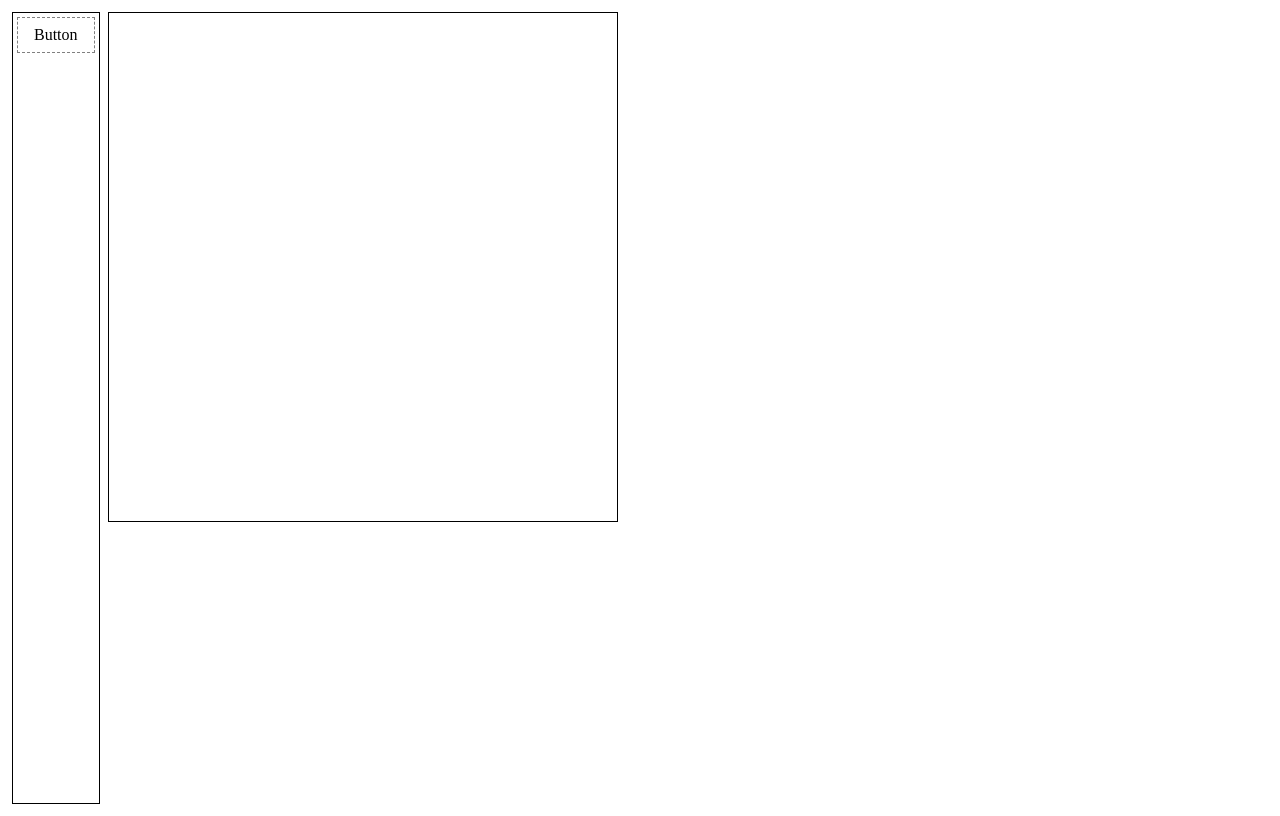
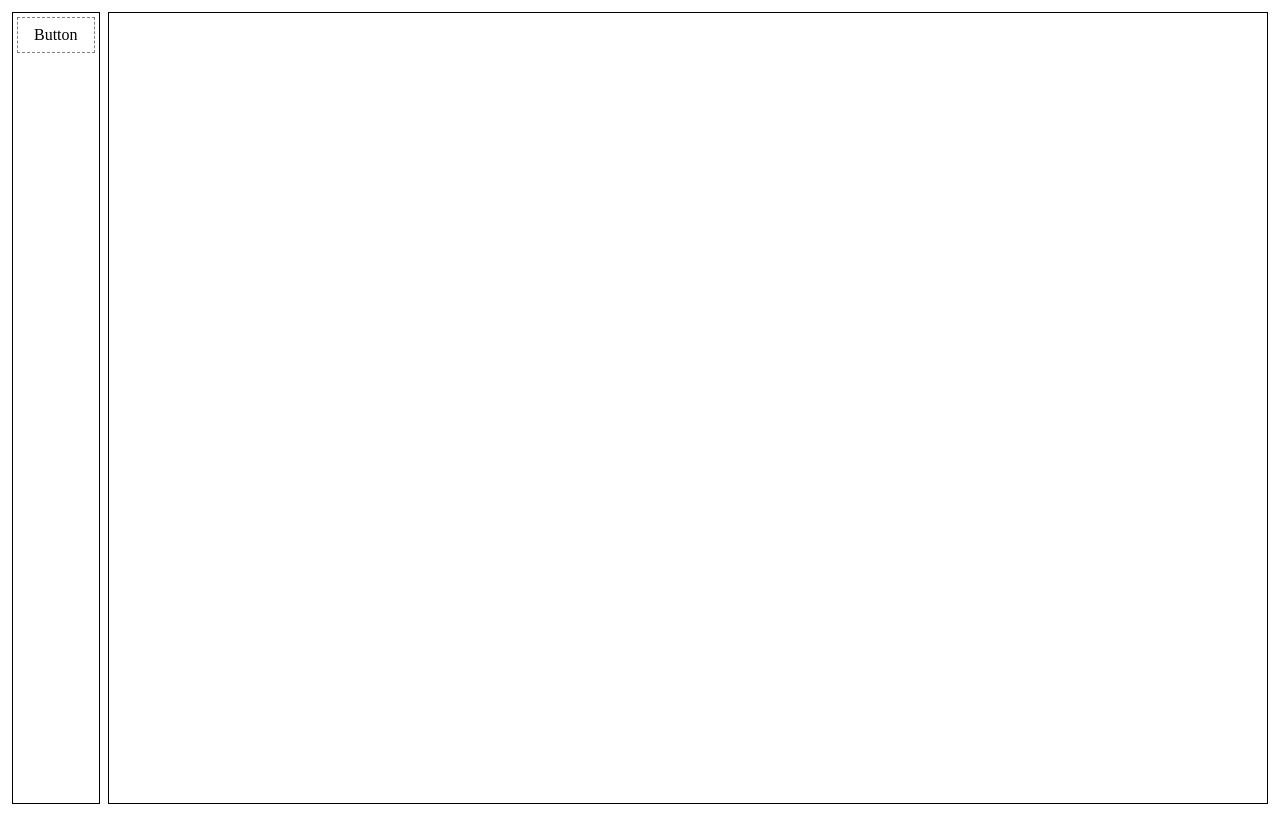
Before and after one commit to rsbh/superdash, a React (Vite) app: page / in a window 1280 px wide. Built offline with nearby package versions, Linux system fonts and the light colour scheme.

Commit message:
refactor editor component

```diff
--- /dev/null
+++ b/src/components/Editor/Canvas.tsx
@@ -0,0 +1,24 @@
+import { CSSProperties } from "react";
+import { useDrop } from "react-dnd";
+import { ItemTypes } from "../../utils/ItemTypes";
+import { Widget } from "./Widget";
+
+export const Canvas = (props: any) => {
+  const [collectedProps, drop] = useDrop(() => ({
+    accept: ItemTypes.BOX,
+    drop: (item: any, monitor) => {
+      const cordinates = monitor.getSourceClientOffset();
+      props.onDrop({ ...item, ...cordinates });
+    },
+  }));
+
+  return (
+    <div className="drawer" ref={drop}>
+      {Object.values(props.componentList).map((c: any, i: number) => (
+        <Widget key={c.id + i} {...c}>
+          {c.id}
+        </Widget>
+      ))}
+    </div>
+  );
+};
--- /dev/null
+++ b/src/components/Editor/Widget.tsx
@@ -0,0 +1,35 @@
+import { useDrag } from "react-dnd";
+import { ItemTypes } from "../../utils/ItemTypes";
+
+export const Dragable = (props: any) => {
+  const [{ isDragging }, drag] = useDrag(() => ({
+    type: ItemTypes.BOX,
+    collect: (monitor) => ({
+      isDragging: !!monitor.isDragging(),
+    }),
+    item: {
+      ...(props.id && { id: props.id }),
+    },
+  }));
+  return (
+    <div
+      className="component-small"
+      ref={drag}
+      style={{
+        fontSize: 25,
+        fontWeight: "bold",
+        cursor: "move",
+      }}
+    >
+      {props.children}
+    </div>
+  );
+};
+
+export const Widget = ({ x, y, id, children }: any) => {
+  return (
+    <div style={{ position: "absolute", top: y, left: x }}>
+      <Dragable id={id}>{children}</Dragable>
+    </div>
+  );
+};
--- a/src/components/Editor/index.tsx
+++ b/src/components/Editor/index.tsx
@@ -4,67 +4,7 @@ import { CSSProperties, useState } from "react";
 import { v4 as uuidv4 } from "uuid";
 import { CustomDragLayer } from "../CustomDragLayer";
 import { DraggableBox } from "../Box/DragableBox";
-import { ItemTypes } from "../../utils/ItemTypes";
-
-const Widget = ({ x, y, id, children }: any) => {
-  return (
-    <div style={{ position: "absolute", top: y, left: x }}>
-      <Dragable id={id}>{children}</Dragable>
-    </div>
-  );
-};
-
-const Dragable = (props: any) => {
-  const [{ isDragging }, drag] = useDrag(() => ({
-    type: ItemTypes.BOX,
-    collect: (monitor) => ({
-      isDragging: !!monitor.isDragging(),
-    }),
-    item: {
-      ...(props.id && { id: props.id }),
-    },
-  }));
-  return (
-    <div
-      className="component-small"
-      ref={drag}
-      style={{
-        fontSize: 25,
-        fontWeight: "bold",
-        cursor: "move",
-      }}
-    >
-      {props.children}
-    </div>
-  );
-};
-
-const styles: CSSProperties = {
-  width: 500,
-  height: 500,
-  border: "1px solid black",
-  position: "relative",
-};
-
-const Canvas = (props: any) => {
-  const [collectedProps, drop] = useDrop(() => ({
-    accept: ItemTypes.BOX,
-    drop: (item: any, monitor) => {
-      const cordinates = monitor.getSourceClientOffset();
-      props.onDrop({ ...item, ...cordinates });
-    },
-  }));
-
-  return (
-    <div className="drawer" ref={drop} style={styles}>
-      {Object.values(props.componentList).map((c: any, i: number) => (
-        <Widget key={c.id + i} {...c}>
-          {c.id}
-        </Widget>
-      ))}
-    </div>
-  );
-};
+import { Canvas } from "./Canvas";
 
 export default function Editor() {
   const [componentList, setComponentList] = useState<any>({});
@@ -86,10 +26,10 @@ export default function Editor() {
             <div>Button</div>
           </DraggableBox>
         </div>
-        <div>
+        <>
           <Canvas componentList={componentList} onDrop={onDrop}></Canvas>
           <CustomDragLayer />
-        </div>
+        </>
       </DndProvider>
     </div>
   );
```
